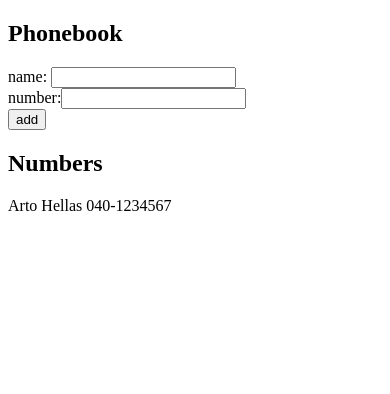
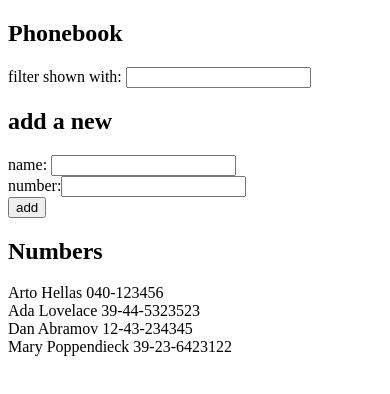
Before and after one commit to mursit-orhan/fullstackopen, a React (Create React App) app in the folder part2/phonebook/: page / in a window 390 px wide. Shown: the top 394 px of the page. Built offline with nearby package versions, Linux system fonts and the light colour scheme.

Commit message:
2.9*: The Phonebook Step4: Add filter

```diff
--- a/part2/phonebook/src/App.js
+++ b/part2/phonebook/src/App.js
@@ -2,10 +2,19 @@ import { useState } from 'react';
 
 const App = () => {
 	const [persons, setPersons] = useState([
-		{ name: 'Arto Hellas', number: '040-1234567' },
+		{ name: 'Arto Hellas', number: '040-123456', id: 1 },
+		{ name: 'Ada Lovelace', number: '39-44-5323523', id: 2 },
+		{ name: 'Dan Abramov', number: '12-43-234345', id: 3 },
+		{ name: 'Mary Poppendieck', number: '39-23-6423122', id: 4 },
 	]);
 	const [newName, setNewName] = useState('');
 	const [newNumber, setNewNumber] = useState('');
+	const [filter, setFilter] = useState('');
+
+	const handleFilterChange = (event) => {
+		const { value } = event.target;
+		setFilter(value);
+	};
 
 	const handleChange = (event) => {
 		const { value, name } = event.target;
@@ -29,10 +38,20 @@ const App = () => {
 		setNewName('');
 	};
 
+	const people =
+		filter.length > 0
+			? persons.filter(({ name }) => name.includes(filter))
+			: persons;
+
 	return (
 		<div>
 			<h2>Phonebook</h2>
 			<form onSubmit={addPerson}>
+				<div>
+					filter shown with:{' '}
+					<input filter="name" value={filter} onChange={handleFilterChange} />
+				</div>
+				<h2>add a new</h2>
 				<div>
 					name: <input name="name" value={newName} onChange={handleChange} />
 				</div>
@@ -45,8 +64,8 @@ const App = () => {
 				</div>
 			</form>
 			<h2>Numbers</h2>
-			{persons.map(({ name, number }) => (
-				<div key={name}>
+			{people.map(({ id, name, number }) => (
+				<div key={id}>
 					{name} {number}
 				</div>
 			))}
```
